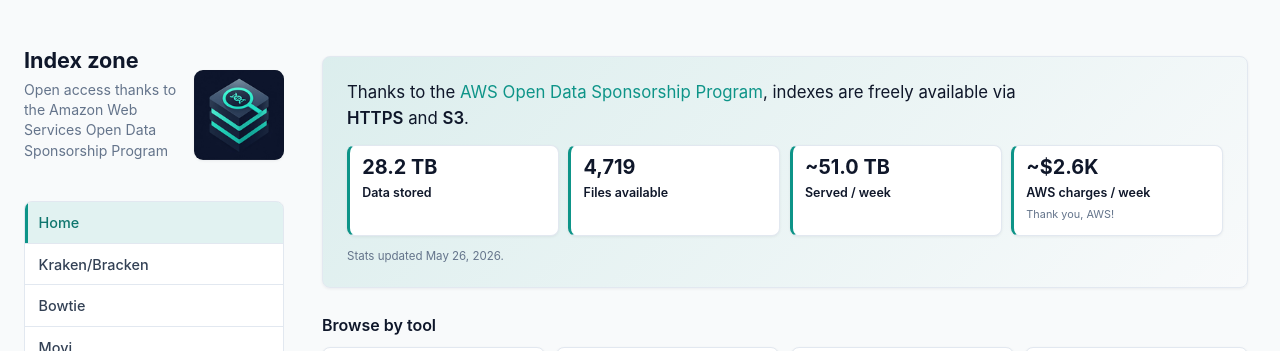
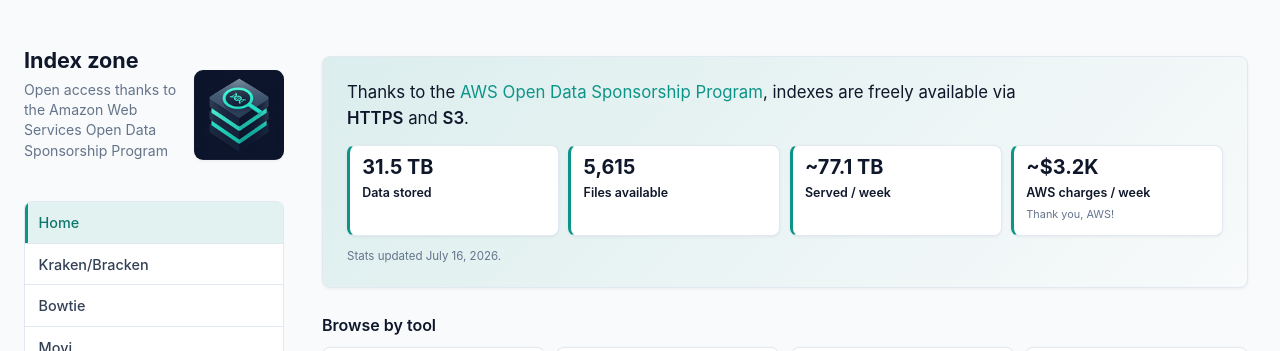
Before and after one commit to BenLangmead/aws-indexes, a Jekyll site: the page built from docs/index.md, in a window 1280 px wide and 947 px high. Shown: the top 351 px of the window. Built offline with Jekyll 4.4.1, drawn with Linux system fonts in a browser that asks for light colours; our own code applies the rules of GitHub Pages for plain Markdown files.

Commit message:
Refresh home-page usage highlights (July 16, 2026)
Regenerate docs/_data/usage_highlights.json via
`tools/usage/index_zone_usage.py highlights` for the July 1-15, 2026
period. The previous snapshot was from May 26, 2026 and predated the
June 2026 (20260626) Kraken release, so storage/object counts were stale.

Storage 28.2 -> 31.5 TB, objects 4,719 -> 5,615, served/week ~51.0 ->
~77.1 TB, AWS charges/week ~$2.6K -> ~$3.2K. Numbers come from Cost
Explorer + CloudWatch via the read-only index-zone-usage role.

Co-Authored-By: Claude Opus 4.8 <noreply@anthropic.com>

```diff
--- a/docs/_data/usage_highlights.json
+++ b/docs/_data/usage_highlights.json
@@ -1,62 +1,62 @@
 {
-  "generated_at": "2026-05-26T13:04:54-04:00",
-  "updated_label": "May 26, 2026",
+  "generated_at": "2026-07-16T17:31:47+00:00",
+  "updated_label": "July 16, 2026",
   "period": {
-    "start": "2026-05-01",
-    "end": "2026-05-24",
-    "label": "May 1 through May 23, 2026"
+    "start": "2026-07-01",
+    "end": "2026-07-16",
+    "label": "July 1 through July 15, 2026"
   },
   "first_known_log_date": "2020-06-15",
-  "storage_timestamp": "2026-05-25T11:00:11-04:00",
+  "storage_timestamp": "2026-07-14T13:31:00-04:00",
   "metrics": {
-    "egress_gb": 167608.3841511367,
-    "public_egress_gb": 165901.8753608847,
-    "weekly_egress_gb": 51011.247350345955,
-    "weekly_unblended_cost_usd": 2614.2635602134123,
-    "requests": 609541.0,
-    "unblended_cost_usd": 8589.723126415498,
-    "storage_bytes": 28187937570879.0,
-    "storage_tb_decimal": 28.187937570879,
-    "objects": 4719.0
+    "egress_gb": 165317.44804082657,
+    "public_egress_gb": 111736.2649175897,
+    "weekly_egress_gb": 77148.1424190524,
+    "weekly_unblended_cost_usd": 3208.4833204270017,
+    "requests": 853439.0,
+    "unblended_cost_usd": 6875.321400915004,
+    "storage_bytes": 31523297803212.0,
+    "storage_tb_decimal": 31.523297803212,
+    "objects": 5615.0
   },
   "cards": [
     {
       "label": "Data stored",
-      "value": "28.2 TB",
-      "detail": "Current S3 storage across 4,719 objects."
+      "value": "31.5 TB",
+      "detail": "Current S3 storage across 5,615 objects."
     },
     {
       "label": "Objects available",
-      "value": "4,719",
+      "value": "5,615",
       "detail": "Public files, archives, indexes, checksums, and reports in genome-idx."
     },
     {
       "label": "Data served this period",
-      "value": "167.6 TB",
-      "detail": "S3 transfer out from May 1 through May 23, 2026."
+      "value": "165.3 TB",
+      "detail": "S3 transfer out from July 1 through July 15, 2026."
     },
     {
       "label": "S3 requests this period",
-      "value": "610K",
+      "value": "853K",
       "detail": "Cost Explorer request classes for the same period."
     }
   ],
   "site_cards": [
     {
       "label": "Data stored",
-      "value": "28.2 TB"
+      "value": "31.5 TB"
     },
     {
       "label": "Files available",
-      "value": "4,719"
+      "value": "5,615"
     },
     {
       "label": "Served / week",
-      "value": "~51.0 TB"
+      "value": "~77.1 TB"
     },
     {
       "label": "AWS charges / week",
-      "value": "~$2.6K",
+      "value": "~$3.2K",
       "note": "Thank you, AWS!"
     }
   ]
```
